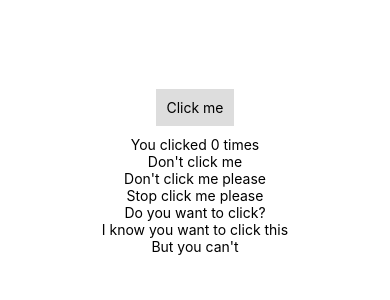
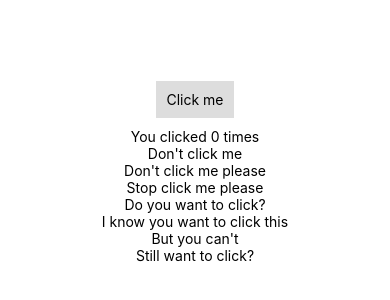
Before and after one commit to JungLee-Dev/BasketballScoreboardRN, a React Native app: screen / in a window 390 px wide. Shown: the part 250-550 px from the top of the page. Built offline with nearby package versions, Linux system fonts and the light colour scheme.

Commit message:
Add additional text prompt to App component

```diff
--- a/App.tsx
+++ b/App.tsx
@@ -39,6 +39,9 @@ class App extends Component {
         <View>
           <Text>But you can't</Text>
         </View>
+        <View>
+          <Text>Still want to click?</Text>
+        </View>
       </View>
     );
   }
```
